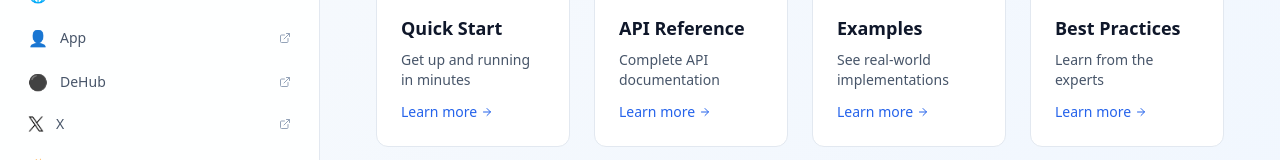
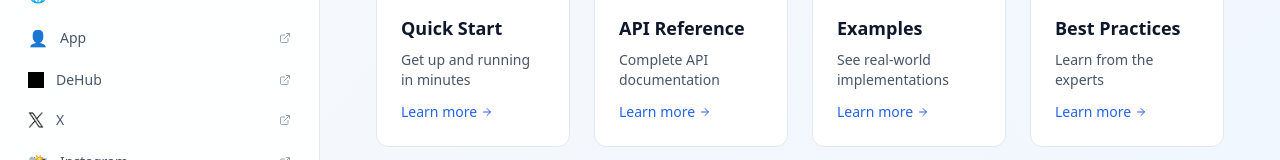
Before and after one commit to maldoteth/dehubdocs, a React (Vite) app: page /docs in a window 1280 px wide. Shown: the part 563-723 px from the top of the page. Built offline with nearby package versions, Linux system fonts and the light colour scheme.

Commit message:
Fix: Replace black hole icon with DeHub logo
Replaced the black hole icon in the sidebar with the DeHub icon logo and made the logo black. Edited `src/components/DocsLayout.tsx`.

```diff
--- a/src/components/DocsLayout.tsx
+++ b/src/components/DocsLayout.tsx
@@ -38,7 +38,7 @@ const menuItems = [
       { title: 'Terms & Disclaimers', path: '/docs/terms', icon: '⚖️' },
       { title: 'Website', path: 'https://dehub.io/', icon: '🌐', external: true },
       { title: 'App', path: 'https://dehub.io/d', icon: '👤', external: true },
-      { title: 'DeHub', path: '/docs/dehub', icon: '⚫', external: true },
+      { title: 'DeHub', path: '/docs/dehub', icon: '/lovable-uploads/361bb373-38ee-4888-a4b1-ab8239941261.png', external: true, isImage: true },
       { title: 'X', path: 'https://x.com/dehub_official', icon: '/lovable-uploads/4c5f32a0-dc0b-4846-a78d-cd3381206fa9.png', external: true, isImage: true },
       { title: 'Instagram', path: 'https://www.instagram.com/dehub_official/', icon: '📸', external: true },
     ]
```
